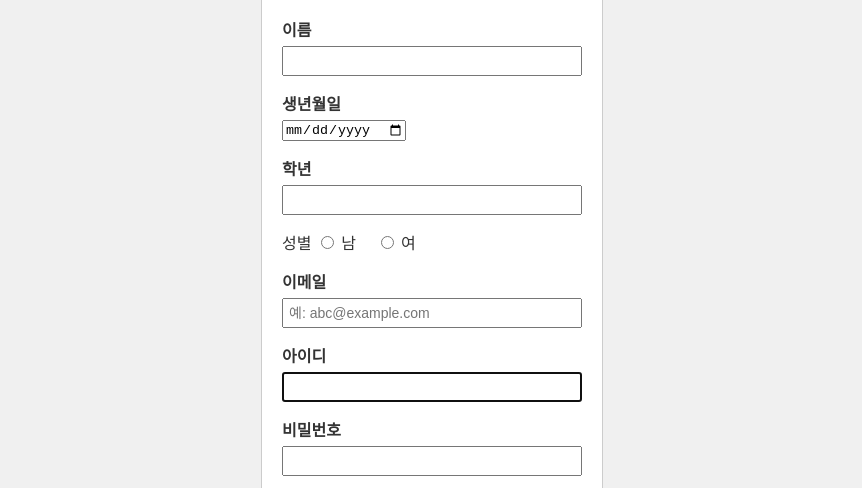
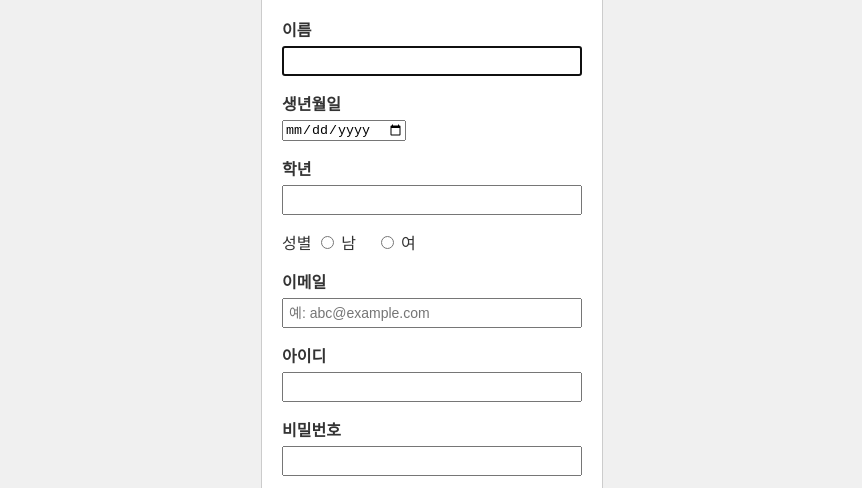
Before and after one commit to 2023136019/HomeworkRepository, a plain HTML site: page LAB2/signup.html in a window 1280 px wide. Shown: the part 278-766 px from the top of the page, without its empty margins (208-1070 px from the left). Drawn offline with Linux system fonts and the light colour scheme.

Commit message:
autofocus 수정

```diff
--- a/LAB2/signup.html
+++ b/LAB2/signup.html
@@ -12,7 +12,7 @@
         <h2>회원가입</h2>
         <div class = "form-group">
             <label for="name">이름</label>
-            <input type="text" id="name" name="name" required>
+            <input type="text" id="name" name="name" autofocus required>
         </div>
         <div class = "form-group">
             <label for="birth">생년월일</label>
@@ -35,7 +35,7 @@
         </div>
         <div class="form-group">
             <label for="userId">아이디</label>
-            <input type="text" id="userId" name="id" autofocus autocomplete="on">
+            <input type="text" id="userId" name="id"  autocomplete="on">
         </div>
         <div class="form-group">
             <label for="password">비밀번호</label>
```
Also changed, not shown: LAB2/login.html (+1 -1 lines).
